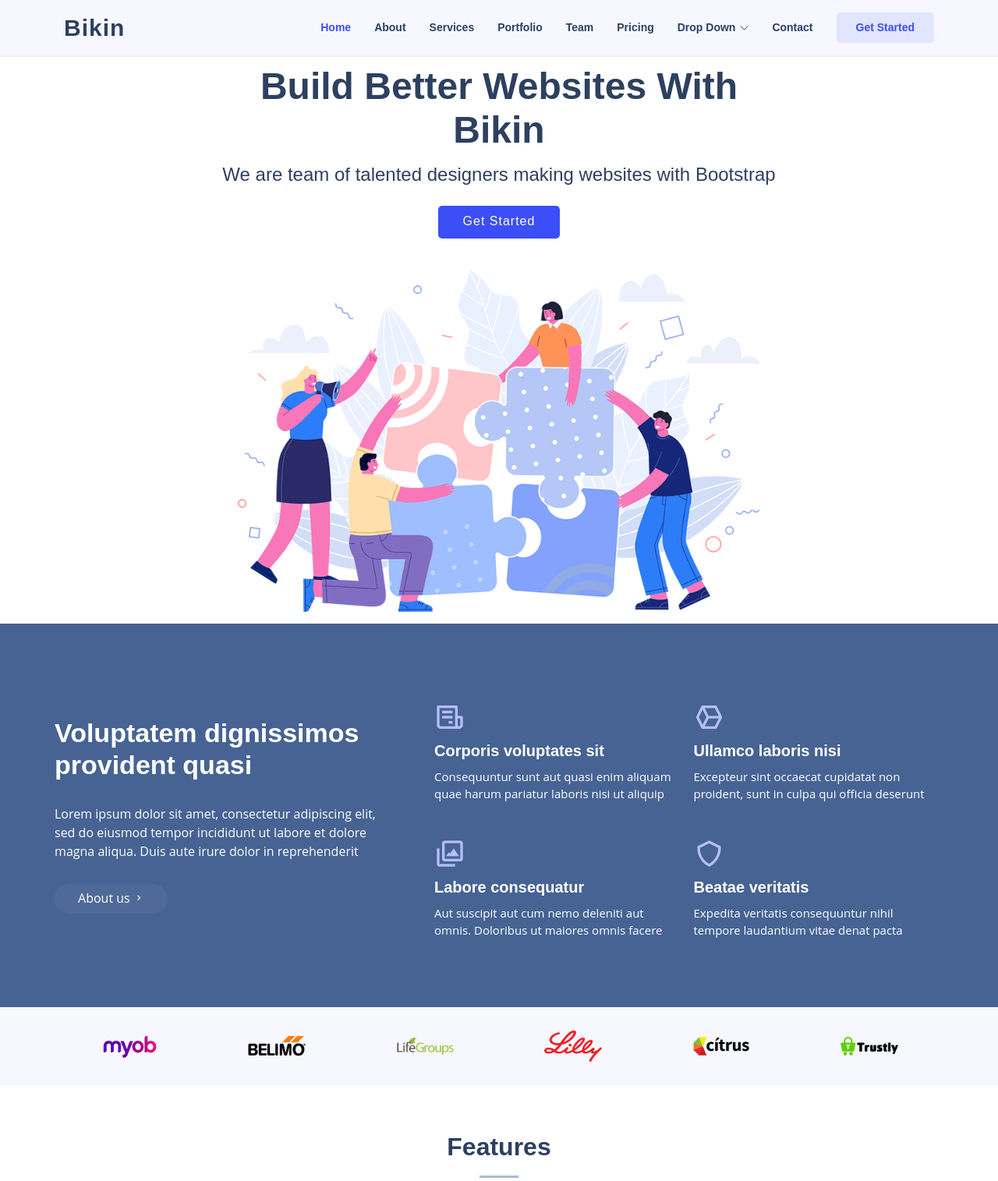
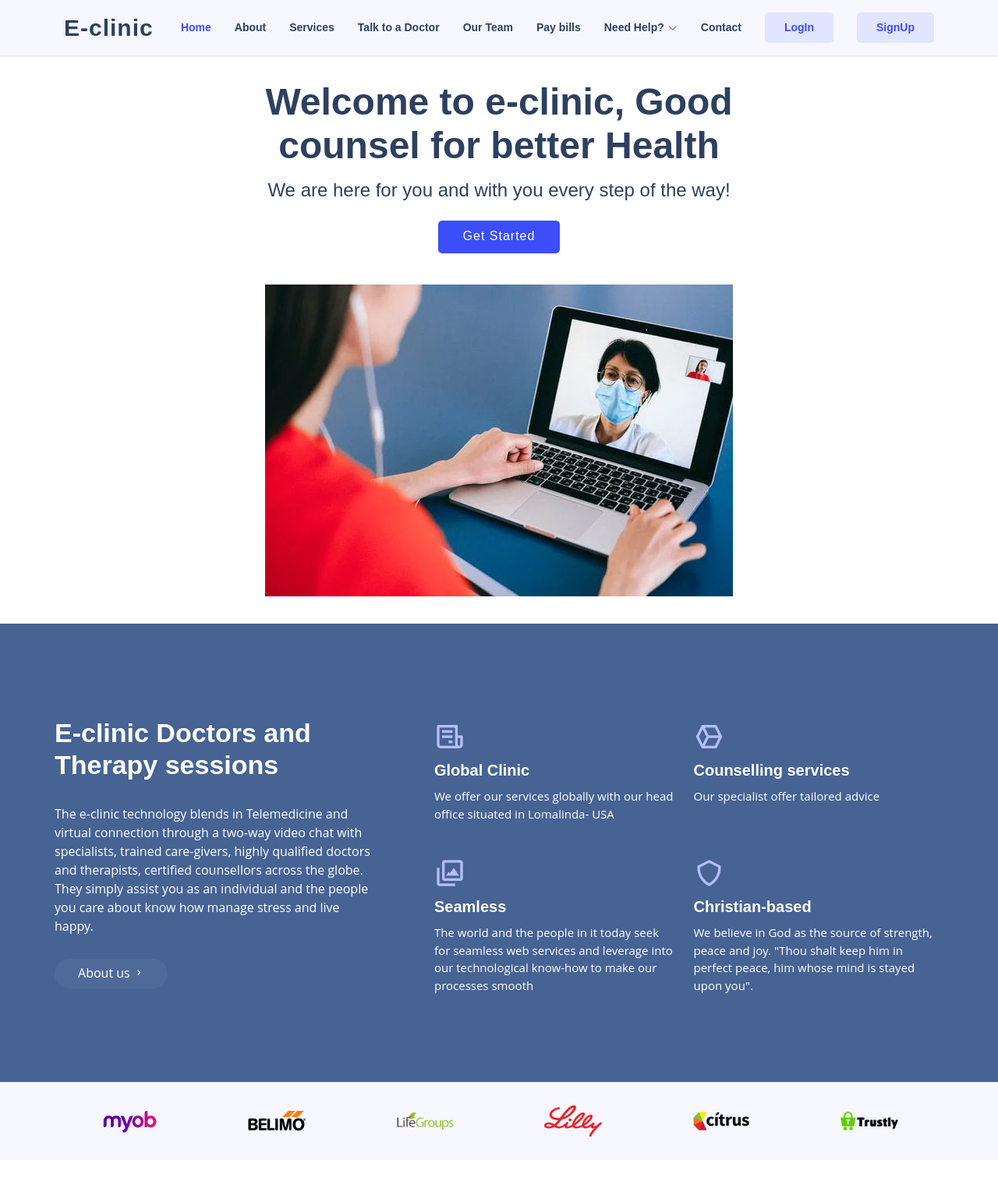
Before and after one commit to zeddi-git/myproject, a Django app: page / in a window 1280 px wide. Shown: the top 1515 px of the page at 78% size. Run offline with Django 4.2, Linux system fonts and the light colour scheme; data comes from the database, SQL or seed files in the repository; both versions use the stored data as it was after the commit; some libraries are stand-ins or nearby versions.

Commit message:
Progress of login, sign-up and logout

```diff
--- a/Myapp/urls.py
+++ b/Myapp/urls.py
@@ -5,5 +5,8 @@
 urlpatterns = [
     path('', views.index, name= 'index'),
     path('counter', views.counter, name= 'counter'),
-    path('register',views.register, name = 'register')
+    path('register',views.register, name = 'register'),
+    path('login', views.login, name='login'),
+    path('logout', views.logout, name= 'logout'),
+    path('post/<str:pk>', views.post, name= 'post')
 ]
--- a/Myapp/views.py
+++ b/Myapp/views.py
@@ -73,3 +73,28 @@
             return redirect('register')
     else:
         return render(request, 'register.html')
+
+def login(request):
+    if request.method == 'POST':
+        username = request.POST['username']
+        password = request.POST['password']
+
+        user= auth.authenticate(username=username, password = password)
+
+        if user is not None:
+            auth.login(request, user)
+            return redirect('/')
+
+        else:
+            messages.info(request, 'Credentials do not exist. Please sign up')
+            return redirect('register')
+
+    else:
+        return render (request, 'login.html')
+
+def logout(request):
+    auth.logout(request)
+    return redirect('/')
+
+def post(request, pk):
+    return render(request, 'post.html', {'pk': pk})
--- a/templates/index.html
+++ b/templates/index.html
@@ -7,12 +7,12 @@
   <meta charset="utf-8">
   <meta content="width=device-width, initial-scale=1.0" name="viewport">
 
-  <title>Bikin Bootstrap Template - Index</title>
+  <title> e-clinic for private Consultation </title>
   <meta content="" name="description">
   <meta content="" name="keywords">
 
-  <!-- Favicons -->
-  <link href="{% static 'assets/img/favicon.png' %}" rel="icon">
+  <!-- Flaticons -->
+  <link href="{% static 'assets/img/flaticon.png' %}" rel="icon">
   <link href="{% static 'assets/img/apple-touch-icon.png' %}" rel="apple-touch-icon">
 
   <!-- Google Fonts -->
@@ -30,10 +30,7 @@
   <link href="{% static 'assets/css/style.css' %}" rel="stylesheet">
 
   <!-- =======================================================
-  * Template Name: Bikin - v4.9.0
-  * Template URL: https://bootstrapmade.com/bikin-free-simple-landing-page-template/
-  * Author: BootstrapMade.com
-  * License: https://bootstrapmade.com/license/
+  Intro
   ======================================================== -->
 </head>
 
@@ -43,37 +40,42 @@
   <header id="header" class="fixed-top">
     <div class="container d-flex align-items-center justify-content-between">
 
-      <h1 class="logo"><a href="index.html">Bikin</a></h1>
+      <h1 class="logo"><a href="index.html">E-clinic</a></h1>
       <!-- Uncomment below if you prefer to use an image logo -->
-      <!-- <a href="index.html" class="logo"><img src="assets/img/logo.png" alt="" class="img-fluid"></a>-->
+      <!--<a href="index.html" class="logo"><img src="assets/img/stethoscope.jpg" alt="" class="img-fluid"></a>-->
 
       <nav id="navbar" class="navbar">
         <ul>
           <li><a class="nav-link scrollto active" href="#hero">Home</a></li>
           <li><a class="nav-link scrollto" href="#about">About</a></li>
           <li><a class="nav-link scrollto" href="#services">Services</a></li>
-          <li><a class="nav-link scrollto " href="#portfolio">Portfolio</a></li>
-          <li><a class="nav-link scrollto" href="#team">Team</a></li>
-          <li><a class="nav-link scrollto" href="#pricing">Pricing</a></li>
-          <li class="dropdown"><a href="#"><span>Drop Down</span> <i class="bi bi-chevron-down"></i></a>
+          <li><a class="nav-link scrollto " href="#portfolio">Talk to a Doctor</a></li>
+          <li><a class="nav-link scrollto" href="#team">Our Team</a></li>
+          <li><a class="nav-link scrollto" href="#pricing">Pay bills</a></li>
+          <li class="dropdown"><a href="#"><span>Need Help?</span> <i class="bi bi-chevron-down"></i></a>
             <ul>
-              <li><a href="#">Drop Down 1</a></li>
-              <li class="dropdown"><a href="#"><span>Deep Drop Down</span> <i class="bi bi-chevron-right"></i></a>
+              <li><a href="#">Book an Appointment</a></li>
+              <li class="dropdown"><a href="#"><span> One click-away Services </span> <i class="bi bi-chevron-right"></i></a>
                 <ul>
-                  <li><a href="#">Deep Drop Down 1</a></li>
-                  <li><a href="#">Deep Drop Down 2</a></li>
-                  <li><a href="#">Deep Drop Down 3</a></li>
-                  <li><a href="#">Deep Drop Down 4</a></li>
-                  <li><a href="#">Deep Drop Down 5</a></li>
+                  <li><a href="#">Seeking available doctor</a></li>
+                  <li><a href="#">Choosing my Preferred time</a></li>
+                  <li><a href="#">Walk in Offices</a></li>
+                  <li><a href="#">Therapists</a></li>
+                  <li><a href="#">Music and Religious therapy</a></li>
                 </ul>
               </li>
-              <li><a href="#">Drop Down 2</a></li>
+              <!--<li><a href="#">Drop Down 2</a></li>
               <li><a href="#">Drop Down 3</a></li>
-              <li><a href="#">Drop Down 4</a></li>
+              <li><a href="#">Drop Down 4</a></li>-->
             </ul>
           </li>
           <li><a class="nav-link scrollto" href="#contact">Contact</a></li>
-          <li><a class="getstarted scrollto" href="#about">Get Started</a></li>
+          {% if user.is_authenticated %}
+          <li><a class="getstarted scrollto" href="logout">LogOut</a></li>
+          {% else %}
+          <li><a class="getstarted scrollto" href="login">LogIn</a></li>
+          <li><a class="getstarted scrollto" href="register">SignUp</a></li>
+          {% endif %}
         </ul>
         <i class="bi bi-list mobile-nav-toggle"></i>
       </nav><!-- .navbar -->
@@ -85,10 +87,14 @@
   <section id="hero" class="d-flex align-items-center">
 
     <div class="container d-flex flex-column align-items-center justify-content-center" data-aos="fade-up">
-      <h1>Build Better Websites With Bikin</h1>
-      <h2>We are team of talented designers making websites with Bootstrap</h2>
+      {% if user.is_authenticated %}
+      <h1>Welcome, {{user.username}}</h1>
+      {% else %}
+      <h1> Welcome to e-clinic, Good counsel for better Health </h1>
+      {% endif %}
+      <h2>We are here for you and with you every step of the way!</h2>
       <a href="#about" class="btn-get-started scrollto">Get Started</a>
-      <img src="{% static 'assets/img/hero-img.png' %}" class="img-fluid hero-img" alt="" data-aos="zoom-in" data-aos-delay="150">
+      <img src="{% static 'assets/img/consultation.webp' %}" class="img-fluid hero-img" alt="" data-aos="zoom-in" data-aos-delay="150">
     </div>
 
   </section><!-- End Hero -->
@@ -102,11 +108,11 @@
         <div class="row no-gutters">
           <div class="content col-xl-5 d-flex align-items-stretch" data-aos="fade-right">
             <div class="content">
-              <h3>Voluptatem dignissimos provident quasi</h3>
+              <h3>E-clinic Doctors and Therapy sessions</h3>
               <p>
-                Lorem ipsum dolor sit amet, consectetur adipiscing elit, sed do eiusmod tempor incididunt ut labore et dolore magna aliqua. Duis aute irure dolor in reprehenderit
+                The e-clinic technology blends in Telemedicine and virtual connection through a two-way video chat with specialists, trained care-givers, highly qualified doctors and therapists, certified counsellors across the globe. They simply assist you as an individual and the people you care about know how manage stress and live happy.
               </p>
-              <a href="#" class="about-btn">About us <i class="bx bx-chevron-right"></i></a>
+              <a href="/" class="about-btn">About us <i class="bx bx-chevron-right"></i></a>
             </div>
           </div>
           <div class="col-xl-7 d-flex align-items-stretch" data-aos="fade-left">
@@ -114,23 +120,23 @@
               <div class="row">
                 <div class="col-md-6 icon-box" data-aos="fade-up" data-aos-delay="100">
                   <i class="bx bx-receipt"></i>
-                  <h4>Corporis voluptates sit</h4>
-                  <p>Consequuntur sunt aut quasi enim aliquam quae harum pariatur laboris nisi ut aliquip</p>
+                  <h4>Global Clinic</h4>
+                  <p>We offer our services globally with our head office situated in Lomalinda- USA</p>
                 </div>
                 <div class="col-md-6 icon-box" data-aos="fade-up" data-aos-delay="200">
                   <i class="bx bx-cube-alt"></i>
-                  <h4>Ullamco laboris nisi</h4>
-                  <p>Excepteur sint occaecat cupidatat non proident, sunt in culpa qui officia deserunt</p>
+                  <h4>Counselling services</h4>
+                  <p>Our specialist offer tailored advice</p>
                 </div>
                 <div class="col-md-6 icon-box" data-aos="fade-up" data-aos-delay="300">
                   <i class="bx bx-images"></i>
-                  <h4>Labore consequatur</h4>
-                  <p>Aut suscipit aut cum nemo deleniti aut omnis. Doloribus ut maiores omnis facere</p>
+                  <h4>Seamless</h4>
+                  <p>The world and the people in it today seek for seamless web services and leverage into our technological know-how to make our processes smooth </p>
                 </div>
                 <div class="col-md-6 icon-box" data-aos="fade-up" data-aos-delay="400">
                   <i class="bx bx-shield"></i>
-                  <h4>Beatae veritatis</h4>
-                  <p>Expedita veritatis consequuntur nihil tempore laudantium vitae denat pacta</p>
+                  <h4>Christian-based</h4>
+                  <p>We believe in God as the source of strength, peace and joy. "Thou shalt keep him in perfect peace, him whose mind is stayed upon you".</p>
                 </div>
               </div>
             </div><!-- End .content-->
--- /dev/null
+++ b/templates/post.html
@@ -0,0 +1 @@
+<h1> The value in the url is {{pk}} </h1>
```
Also changed, not shown: templates/login.html (added, +23 -0 lines), templates/register.html (+4 -59 lines), db.sqlite3, static/assets/img/consultation.webp (added), static/assets/img/flaticon.png (added), static/assets/img/monitor_desk.jpg (added), static/assets/img/stethoscope.jpg (added).
